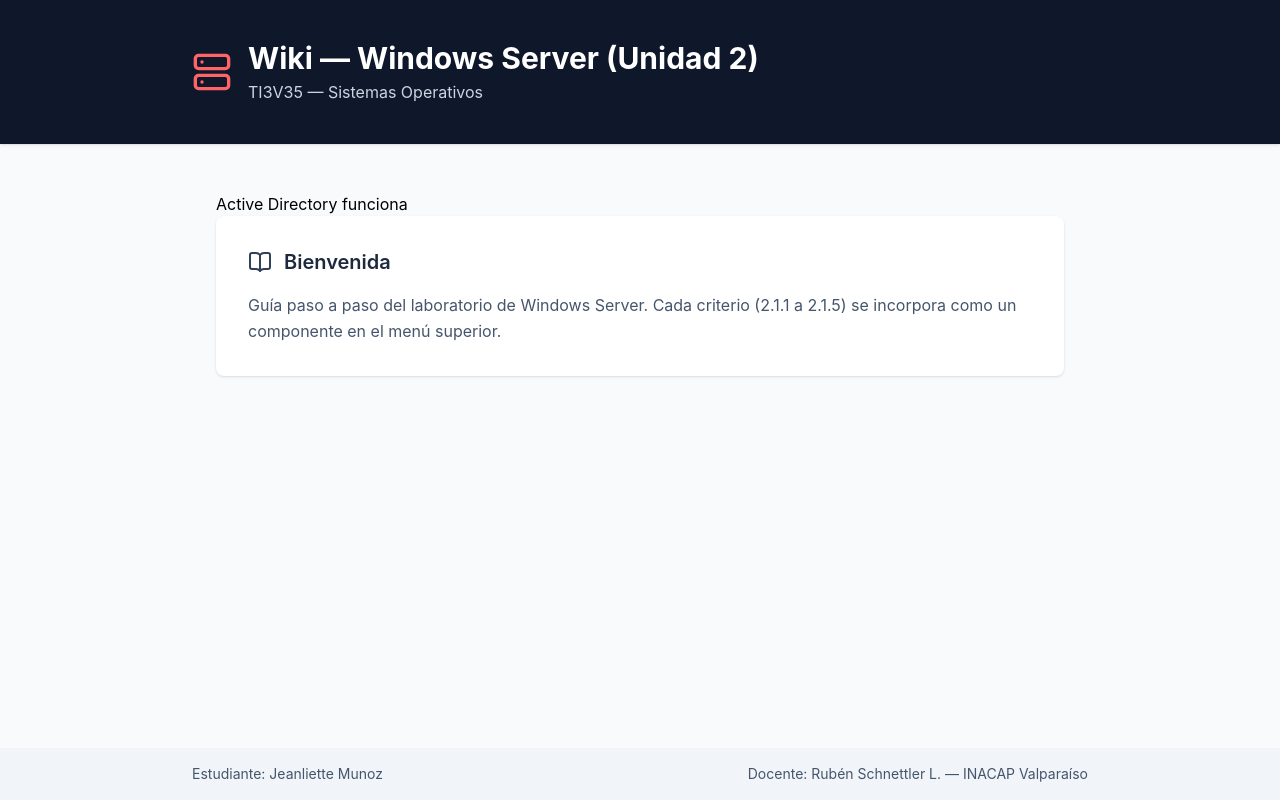
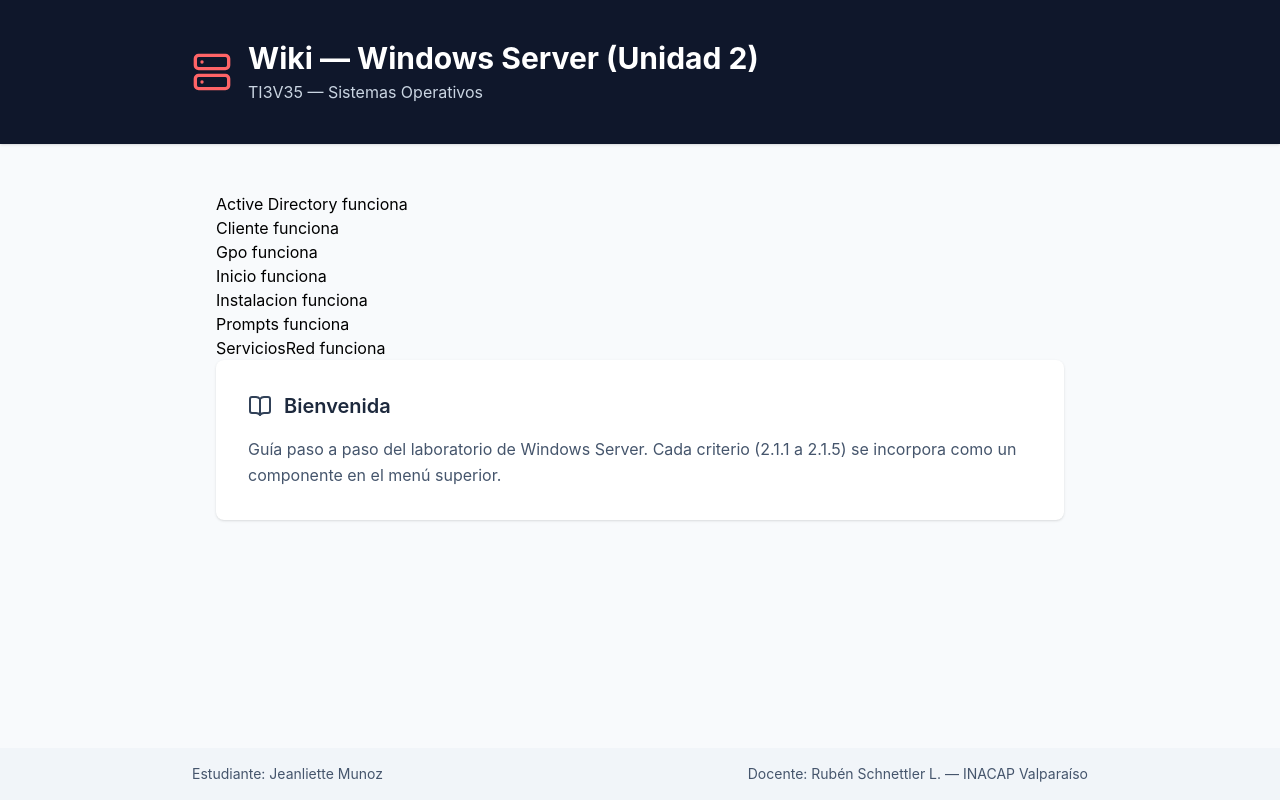
Before and after one commit to JeanlietteMunoz-2026/wiki_munjean, a React (Vite) app: page / in a window 1280 px wide. Built offline with nearby package versions, Linux system fonts and the light colour scheme.

Commit message:
Agregar componentes de wiki

```diff
--- a/src/App.jsx
+++ b/src/App.jsx
@@ -1,4 +1,10 @@
 import ActiveDirectory from './components/ActiveDirectory.jsx'
+import Cliente from './components/Cliente.jsx'
+import Gpo from './components/Gpo.jsx'
+import Inicio from './components/Inicio.jsx'
+import Instalacion from './components/Instalacion.jsx'
+import Prompts from './components/Prompts.jsx'
+import ServiciosRed from './components/ServiciosRed.jsx'
 import { Server, BookOpen } from 'lucide-react'
 function App() {
 return (
@@ -18,6 +24,12 @@
 </header>
 <main className="flex-1 max-w-4xl mx-auto px-6 py-12">
 <ActiveDirectory />
+<Cliente/>
+<Gpo/>
+<Inicio/>
+<Instalacion/>
+<Prompts/>
+<ServiciosRed/>
 <div className="bg-white rounded-lg shadow p-8">
 <div className="flex items-center gap-3 mb-4">
 <BookOpen className="text-slate-700" />
```
